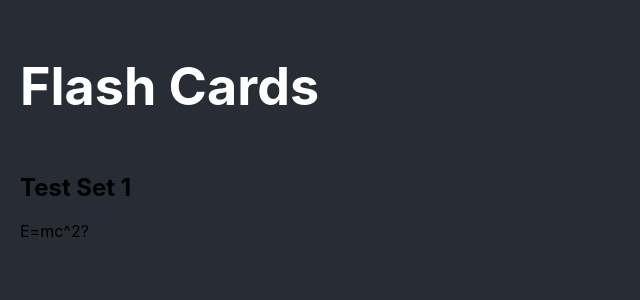
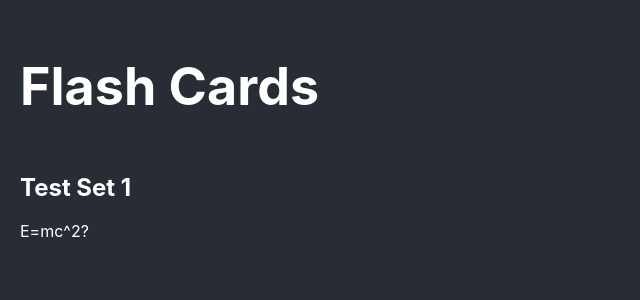
Before and after one commit to jonpepler/flash-cards, a React (Create React App) app: page / in a window 1280 px wide. Both pictures are taken after a click on the element "Test Set 1". Shown: the top 300 px of the page, without its empty margins (0-640 px from the left). Built offline with nearby package versions, Linux system fonts and the light colour scheme.

Commit message:
refactor: use a basic theme to set text colour

```diff
--- a/package.json
+++ b/package.json
@@ -72,7 +72,8 @@
     "collectCoverageFrom": [
       "src/**/*.{js,jsx,ts,tsx}",
       "tests/**/*.{js,jsx,ts,tsx}",
-      "!src/**/index.ts(x)?"
+      "!src/**/index.ts(x)?",
+      "!src/theme.ts"
     ],
     "coverageThreshold": {
       "global": {
--- a/src/components/Set/List/Item.tsx
+++ b/src/components/Set/List/Item.tsx
@@ -5,7 +5,7 @@ import styled from 'styled-components'
 import { Set } from 'types'
 
 const Title = styled.p`
-  background-color: white;
+  background-color: ${(props) => props.theme.mainTextColour};
   padding: 15px;
   border-radius: 10px;
   font-weight: bolder;
--- a/src/components/Test.tsx
+++ b/src/components/Test.tsx
@@ -1,5 +1,17 @@
 import { FC } from 'react'
+
+import styled from 'styled-components'
+import { mainTextColour } from 'theme'
+
 import { Set } from 'types'
+
+const Title = styled.h2`
+  ${mainTextColour}
+`
+
+const Question = styled.p`
+  ${mainTextColour}
+`
 
 interface TestProps {
   set: Set
@@ -11,8 +23,8 @@ export const Test: FC<TestProps> = ({ set }) => {
   )
   return (
     <>
-      <h2>{set.title}</h2>
-      <div>{questions[0].question}</div>
+      <Title>{set.title}</Title>
+      <Question>{questions[0].question}</Question>
     </>
   )
 }
--- a/src/index.tsx
+++ b/src/index.tsx
@@ -1,14 +1,18 @@
 import React from 'react'
 import ReactDOM from 'react-dom'
 import './index.css'
+import { theme } from 'theme'
 import { App } from './App'
+import { ThemeProvider } from 'styled-components'
 import { SetsProvider } from 'contexts'
 
 ReactDOM.render(
   <React.StrictMode>
-    <SetsProvider>
-      <App />
-    </SetsProvider>
+    <ThemeProvider theme={theme}>
+      <SetsProvider>
+        <App />
+      </SetsProvider>
+    </ThemeProvider>
   </React.StrictMode>,
   document.getElementById('root')
 )
--- /dev/null
+++ b/src/theme.ts
@@ -0,0 +1,9 @@
+import { css } from 'styled-components'
+
+export const theme = {
+  mainTextColour: 'white'
+}
+
+export const mainTextColour = css`
+  color: ${(props) => props.theme.mainTextColour};
+`
```
